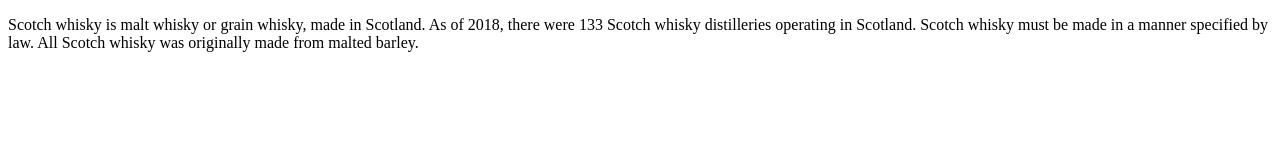
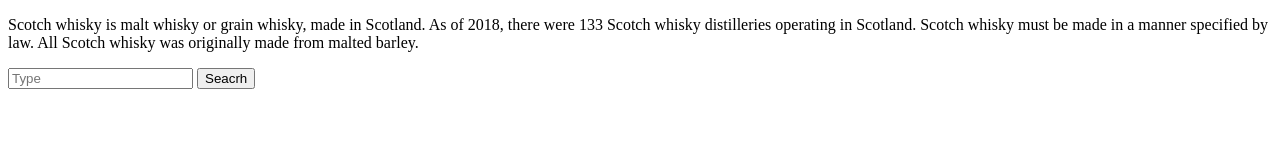
Before and after one commit to ataranto320/Whiskey-Page, a plain HTML site: page scotch.html in a window 1280 px wide. Drawn offline with Linux system fonts and the light colour scheme.

Commit message:
search for scotch on scotch pg

```diff
--- a/scotch.html
+++ b/scotch.html
@@ -17,6 +17,11 @@
     <!-- Maybe a few pictures -->
     <!-- list here of scotches, clickable -->
 
+    <form>
+        <input type="text" id="scotch" placeholder="Type">
+        <button id="search" type="submit" value="submit">Seacrh</button>
+    </form>
+
 </body>
 
 </html>
```
